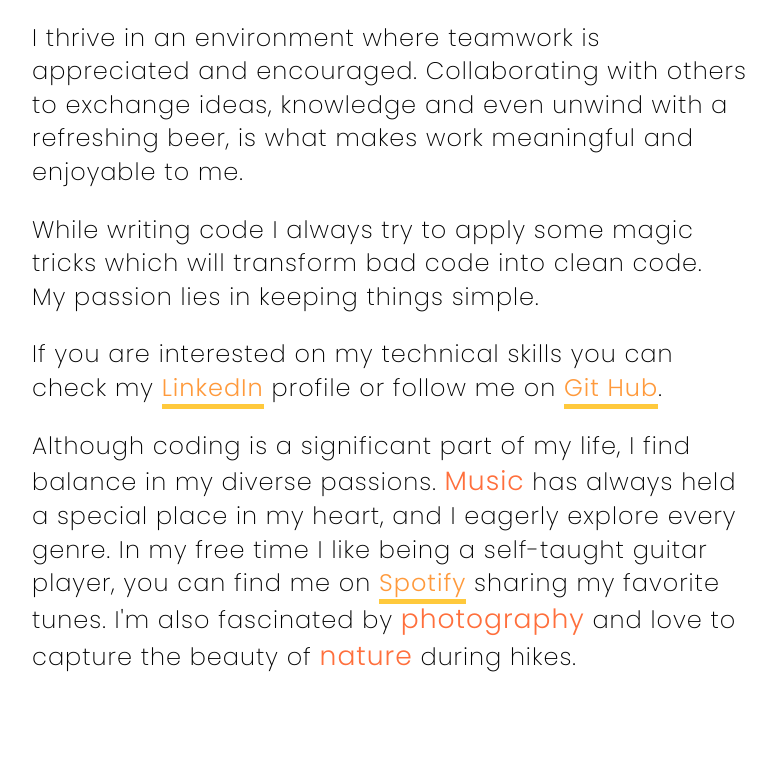
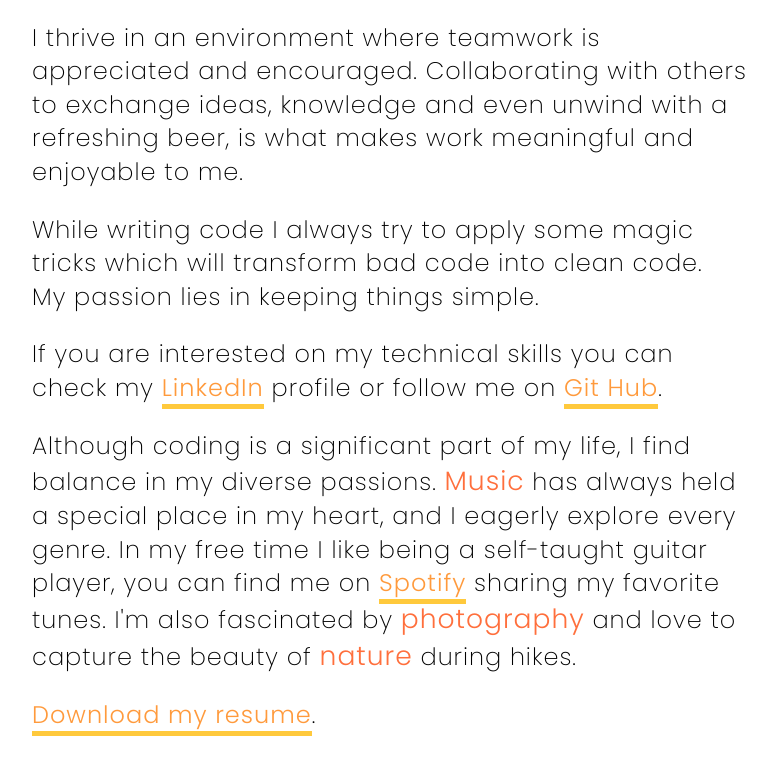
Before and after one commit to StefanoPisano/portfolio, a plain HTML site: page index.html in a window 1280 px wide. Shown: the part 532-1306 px from the top of the page, without its empty margins (104-880 px from the left). Before the commit the page ends 1278 px from the top, so only its background shows below. Drawn offline with Linux system fonts and the light colour scheme.

Commit message:
Update index.html
add link to resume

```diff
--- a/index.html
+++ b/index.html
@@ -45,6 +45,11 @@
         I'm also fascinated by <span class="accent">photography</span> and love to capture the beauty of <span
             class="accent">nature</span> during hikes.
     </p>
+
+    <p>
+        <a class="link"
+                                                                                href="https://raw.githubusercontent.com/StefanoPisano/CV/main/stefanopisano-cv.pdf">Download my resume</a>.
+    </p>
 </div>
 </body>
 </html>
```
